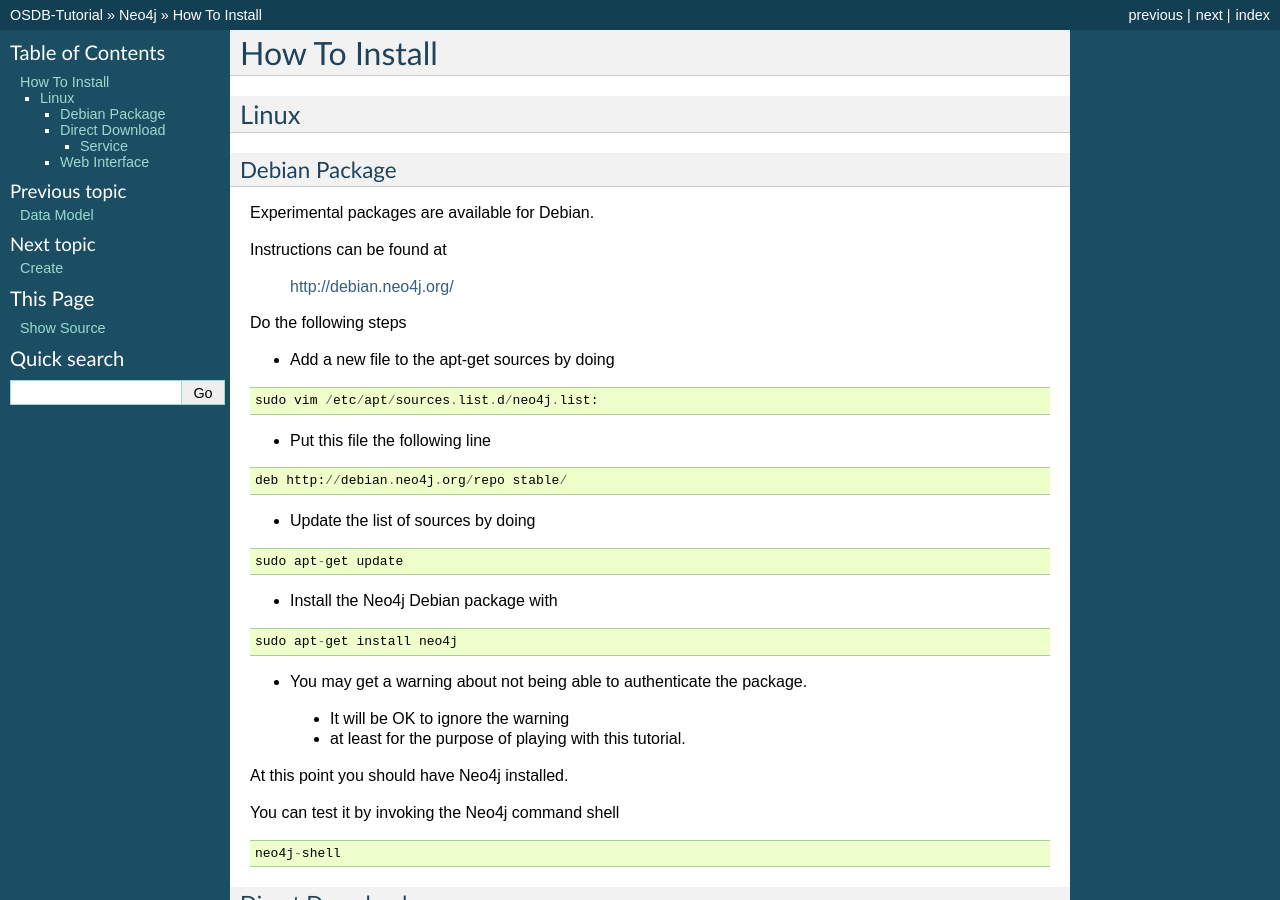
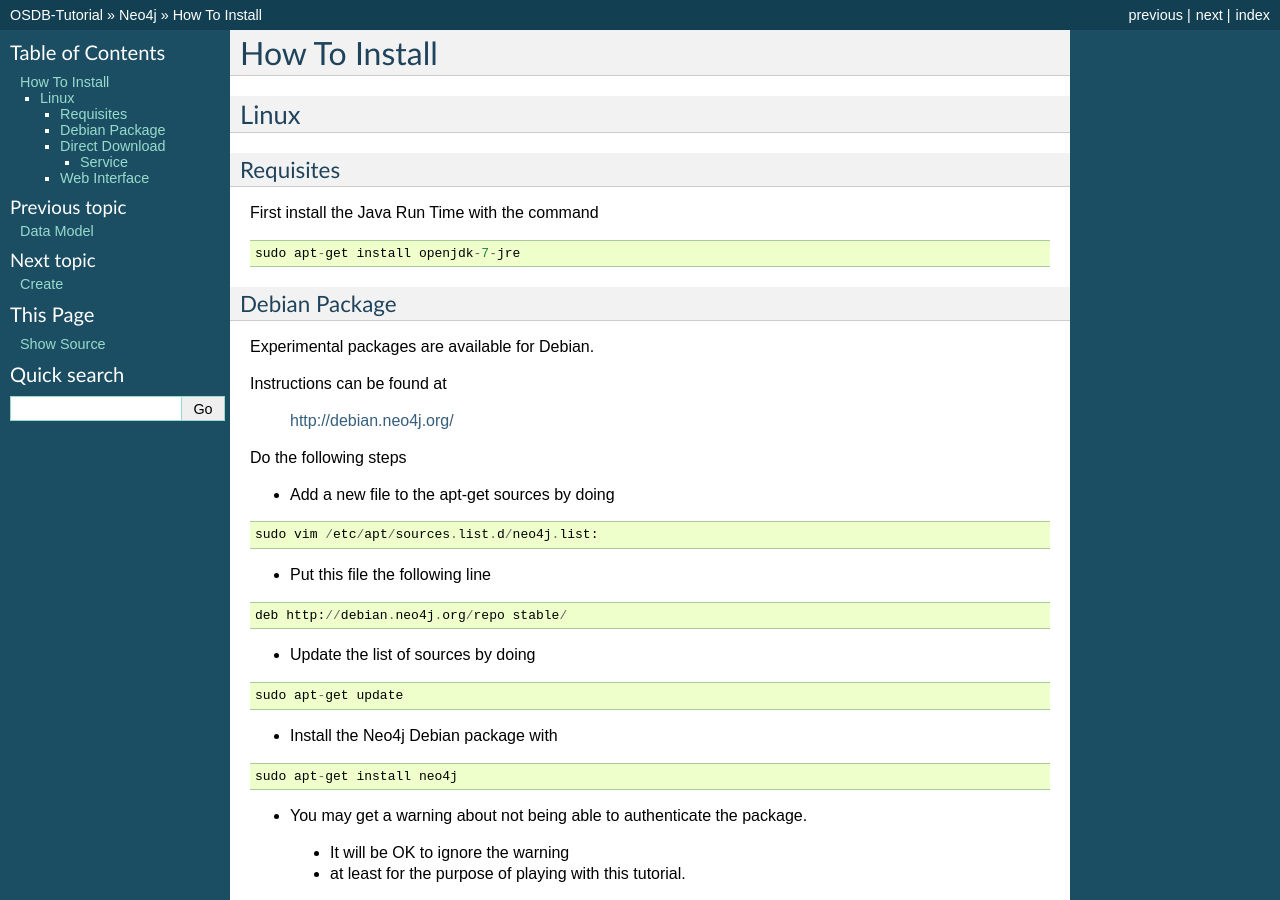
Before and after one commit to luisibanez/open-source-databases-tutorial, a Sphinx documentation site: the page built from source/Neo4J/Installation.rst, in a window 1280 px wide and 900 px high. Built offline with Sphinx 7.4.7, drawn with Linux system fonts in a browser that asks for light colours.

Commit message:
Adding Java requisite.

```diff
--- a/source/Neo4J/Installation.rst
+++ b/source/Neo4J/Installation.rst
@@ -3,6 +3,17 @@ How To Install
 
 Linux
 -----
+
+Requisites
+~~~~~~~~~~
+
+First install the Java Run Time with the command
+
+::
+
+   sudo apt-get install openjdk-7-jre
+
+
 
 Debian Package
 ~~~~~~~~~~~~~~
```
